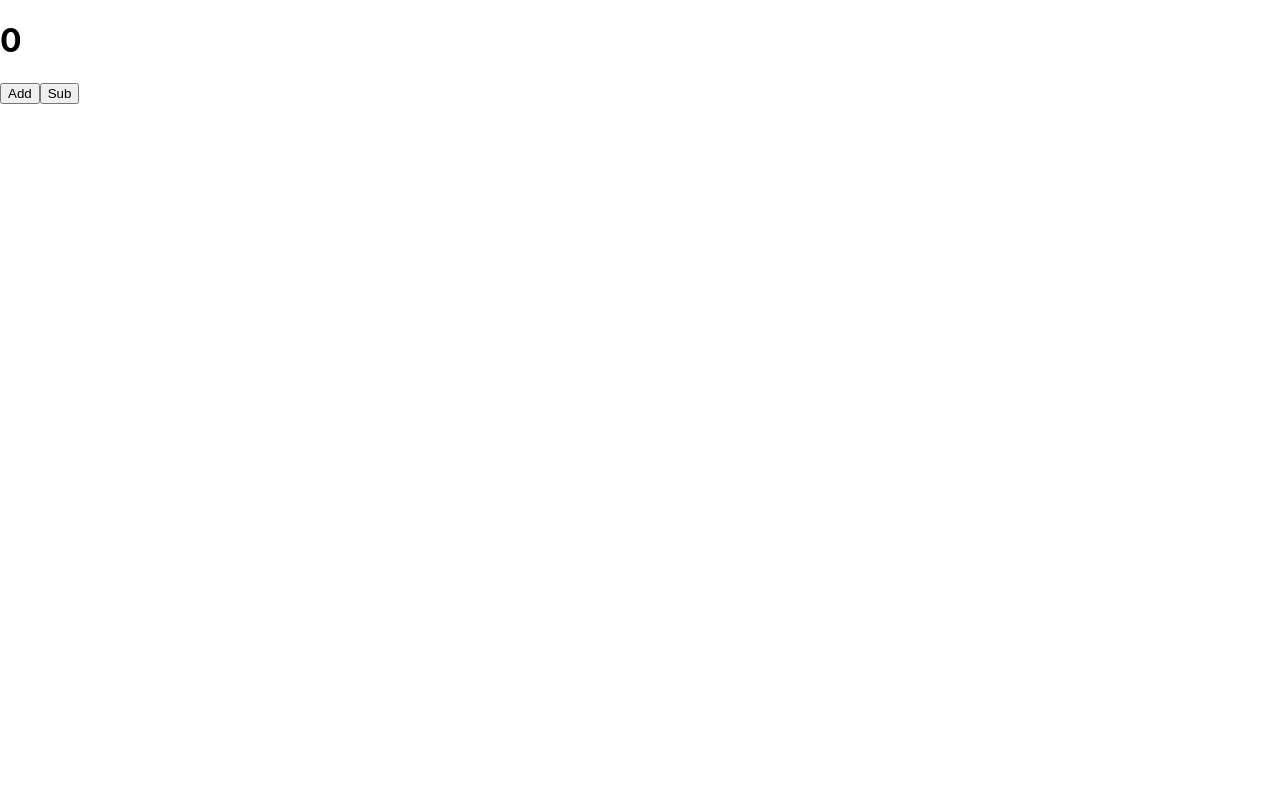
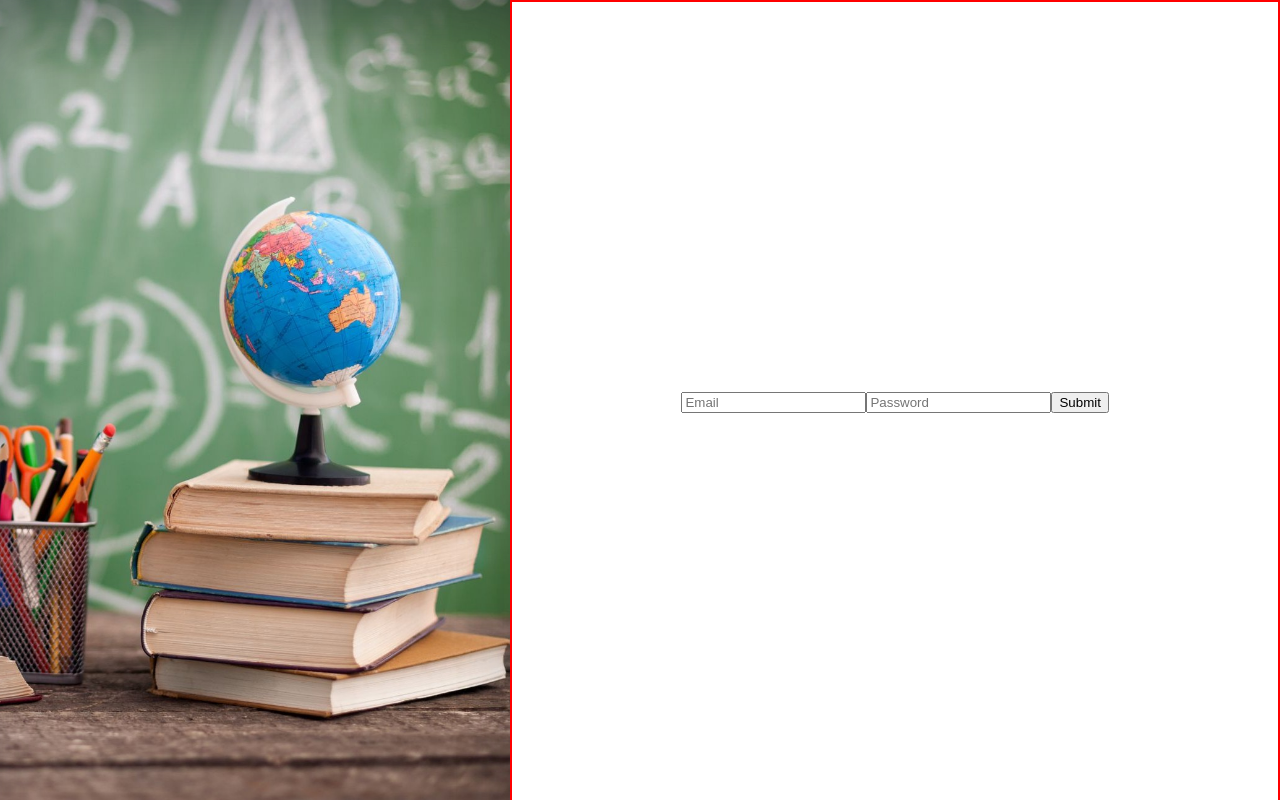
Before and after one commit to ItsMeVishal007/School-Management, a React (Create React App) app in the folder client/: page /login in a window 1280 px wide. Built offline with nearby package versions, Linux system fonts and the light colour scheme.

Commit message:
adding login page and some styling

```diff
--- a/client/package.json
+++ b/client/package.json
@@ -13,6 +13,7 @@
     "node-sass": "^6.0.1",
     "react": "^17.0.2",
     "react-dom": "^17.0.2",
+    "react-router-dom": "^5.3.0",
     "react-scripts": "4.0.3",
     "typescript": "^4.4.3",
     "web-vitals": "^1.1.2"
@@ -40,5 +41,8 @@
       "last 1 firefox version",
       "last 1 safari version"
     ]
+  },
+  "devDependencies": {
+    "@types/react-router-dom": "^5.3.1"
   }
 }
--- a/client/src/App.tsx
+++ b/client/src/App.tsx
@@ -1,18 +1,18 @@
 import React, { useState } from "react";
+import { BrowserRouter as Router, Switch, Route } from "react-router-dom";
+import Login from "./Pages/auth/Login";
+
 import "./App.css";
 
 const App: React.FC = (): any => {
-  const [number, setNumber] = useState(0);
   return (
-    <div>
-      <h1>{number}</h1>
-      <button onClick={() => setNumber((previousNum) => previousNum + 1)}>
-        Add
-      </button>
-      <button onClick={() => setNumber((previousNum) => previousNum - 1)}>
-        Sub
-      </button>
-    </div>
+    <Router>
+      <Switch>
+        <Route path='/login'>
+          <Login />
+        </Route>
+      </Switch>
+    </Router>
   );
 };
 export default App;
--- a/client/src/Pages/auth/Login.tsx
+++ b/client/src/Pages/auth/Login.tsx
@@ -1,11 +1,21 @@
-import React from 'react'
+import React from "react";
+import "../../styles/auth/Login.scss"
 
-const Login = () => {
-    return (
-        <div className="container">
+const Login: React.FC = () => {
+  return (
+    <div className='container' >
+      <div className='left-Section'>
+          <div className="wallpaper" />
+      </div>
+      <div className='right-Section'>
+        <div className='login-container'>
+          <input placeholder='Email' />
+          <input placeholder='Password' />
+          <button>Submit</button>
+        </div>
+      </div>
+    </div>
+  );
+};
 
-        </div>
-    )
-}
-
-export default Login
+export default Login;
--- a/client/src/styles/auth/Login.scss
+++ b/client/src/styles/auth/Login.scss
@@ -0,0 +1,35 @@
+.container {
+  display: flex;
+  flex-direction: row;
+  justify-content: space-between;
+  // border : 2px solid black;
+  width: 100vw;
+  height: 100vh;
+  overflow: hidden;
+  & .left-Section {
+    width: 40vw;
+    height: 100vh;
+    overflow: hidden;
+  }
+  & .wallpaper {
+      height: 100%;
+    background-image: url("../../assets//images//loginWallpaper.jpg");
+    background-position: center;
+    background-repeat: no-repeat;
+    background-size: cover;
+    box-shadow: rgba(50, 50, 93, 0.25) 0px 50px 80px -12px inset, rgba(0, 0, 0, 0.3) 0px 78px 86px -18px inset;
+    transition: all 0.7s ease-in-out;
+  }
+  & .wallpaper:hover {
+    transform: scale(1.1);
+  }
+  & .right-Section {
+    width: 60vw;
+    height: 100vh;
+    border: 2px solid red;
+    display: flex;
+    flex-direction: column;
+    justify-content: center;
+    align-items: center;
+  }
+}
--- a/package.json
+++ b/package.json
@@ -5,9 +5,8 @@
   "main": "index.js",
   "scripts": {
     "start": "ts-node-dev --respawn server.ts",
-
     "test": "echo \"Error: no test specified\" && exit 1",
-    "client":"cd client && npm start",
+    "client": "cd client && npm start",
     "dev": "concurrently -n 'server,client' -c 'yellow,green' \"nodemon server.ts\" \"npm run client \""
   },
   "keywords": [],
```
Also changed, not shown: client/src/Pages/home/Index.tsx (added, +11 -0 lines), client/src/routes/Index.tsx (added, +11 -0 lines), 2 other files (tests, documents, lock files or other folders).
